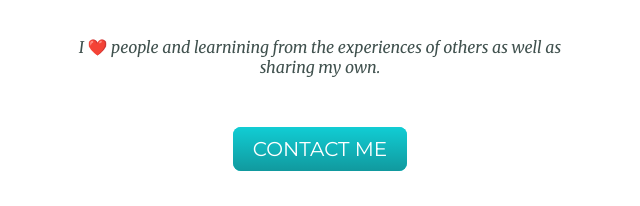
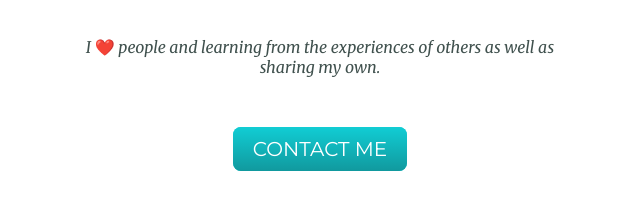
Before and after one commit to IbrahimZirapury/css, a plain HTML site: page index.html in a window 1280 px wide. Shown: the part 2501-2707 px from the top of the page, 320-960 px from the left. Drawn offline with Linux system fonts and the light colour scheme.

Commit message:
spell check

```diff
--- a/index.html
+++ b/index.html
@@ -44,7 +44,7 @@
       <div class="contact-me">
         <h2>Get In Touch</h2>
         <h3>Your friendly neighborhood web developer.</h3>
-        <p class="GIT-p">I ❤️ people and learnining from the experiences of others as well as sharing my own.</p>
+        <p class="GIT-p">I ❤️ people and learning from the experiences of others as well as sharing my own.</p>
         <a class="btn" href="mailto:iszirapury@gmail.com">CONTACT ME</a>
       </div>
     </div>
```
